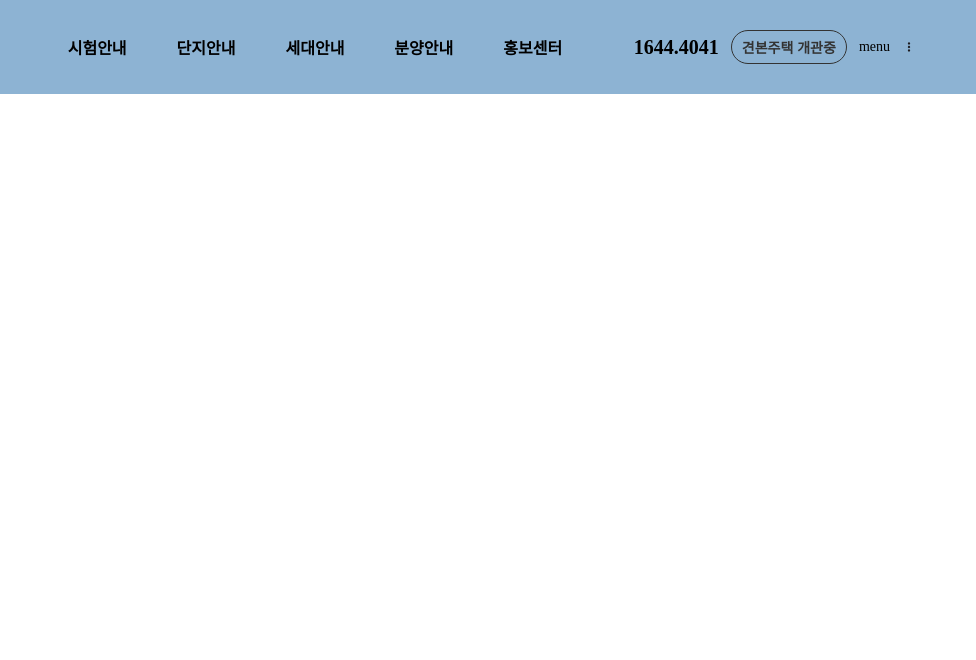
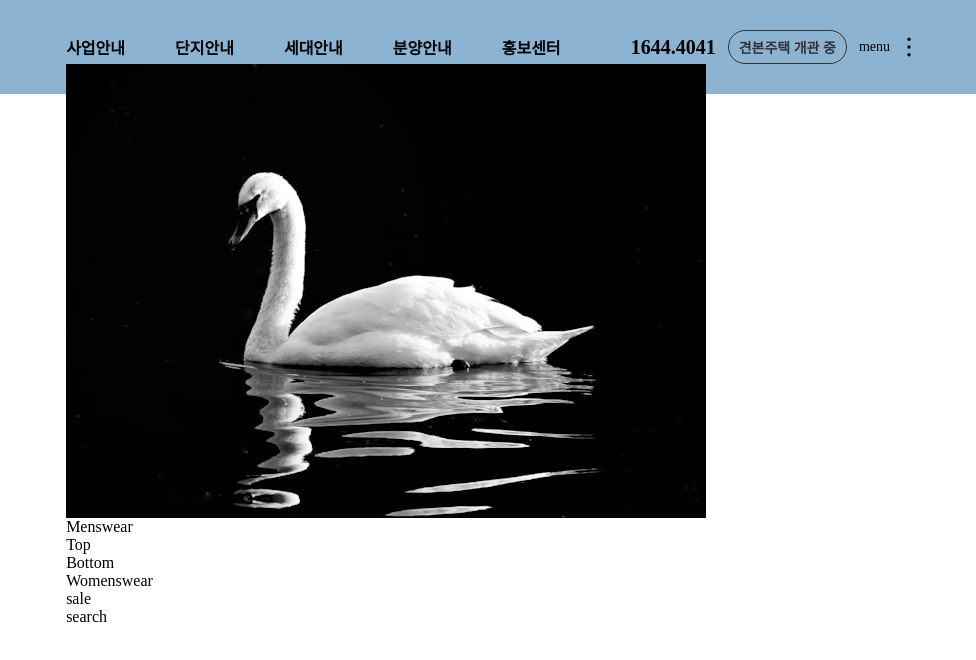
Before and after one commit to kmk20201681-code/UIUX_TEST_2, a plain HTML site: page index.html in a window 1280 px wide. Shown: the full height of the page, 304-1280 px from the left. Drawn offline with Linux system fonts and the light colour scheme.

Commit message:
구현 응용 평가 분석 및 수정보완(미완)
2차 메뉴부터 시작

```diff
--- a/index.html
+++ b/index.html
@@ -4,8 +4,8 @@
     <meta charset="UTF-8">
     <meta name="viewport" content="width=device-width, initial-scale=1.0">
     <title>구현 응용 능력단위 평가</title>
+    <link rel="stylesheet" href="normal.css">
     <link rel="stylesheet" href="style.css">
-    <link rel="stylesheet" href="nomal.css">
 </head>
 <body>
     <!-- 홈페이지 상단 -->
@@ -15,21 +15,29 @@
              <h1><a href="#" target="_blank" title="logo"><img class="logo-img" src="image/logo_black.svg" alt="home"></a></h1>
             <nav class="logo-box">
             <!-- 탑바 메뉴 리스트 -->
-                <div class="md-menu01-box">
+                <div class="m01-item">
                     <ul class="mn-li-ul">
-                        <li class="mn-li-li mn-li-li01"><a href="#" target="_blank" title="시험안내">시험안내</a></li>
+                        <li class="mn-li-li mn-li-li01"><a href="#" target="_blank" title="사업안내">사업안내</a></li>
                         <li class="mn-li-li mn-li-li02"><a href="#" target="_blank" title="단지안내">단지안내</a></li>
                         <li class="mn-li-li mn-li-li03"><a href="#" target="_blank" title="세대안내">세대안내</a></li>
                         <li class="mn-li-li mn-li-li04"><a href="#" target="_blank" title="분양안내">분양안내</a></li>
                         <li class="mn-li-li mn-li-li05"><a href="#" target="_blank" title="홍보센터">홍보센터</a></li>
                     </ul>
-                    <div class="menu02-box">
+                    <!-- 2차 메뉴 박스 -->
+                    <!-- <div class="menu02-box"></div> -->
+                    <div class="m02-item">
                         <section class="menu02">
                             <div class="mn02-img-box">
                                 <h1><a href="#" target="_blank" title="백조 이미지"><img src="image/menu02_1.jpg" alt="home"></a></h1>
                             </div>
                             <ul class="mn02-list-box">
-                                <li class="mn02-li-li mn02-li-li01"><a href="#" target="_blank" title="Menswear">Menswear</a></li>
+                                <li class="mn02-li-li mn02-li-li01"><a href="#" target="_blank" title="Menswear">Menswear</a>
+                                    <!-- 3차 메뉴 박스 -->
+                                    <ul class="mn03-nav">
+                                        <li class="m03-item m03-item01"><a href="#">Top</a></li>
+                                        <li class="m03-item m03-item02"><a href="#">Bottom</a></li>
+                                    </ul>
+                                </li>
                                 <li class="mn02-li-li mn02-li-li02"><a href="#" target="_blank" title="Womenswear">Womenswear</a></li>
                                 <li class="mn02-li-li mn02-li-li03"><a href="#" target="_blank" title="sale">sale</a></li>
                                 <li class="mn02-li-li mn02-li-li04"><a href="#" target="_blank" title="search">search</a></li>
@@ -40,10 +48,23 @@
             </nav>
             <!-- 탑바 우측 메뉴  -->
             <div class="rt-menu-box">
+                <!-- 정답 코드 -->
+                   <li class="user-item user-item01"><a href="tel:16444041" target="_blank" title="전화문의">1644.4041</a></li>
+                   <li class="user-item user-item02"><a href="#" target="_blank" title="견본주택 개관 중">견본주택 개관 중</a></li>
+
+                <!-- 오답 코드
                 <div class="mn-number">1644.4041</div>
-                <a href="#" target="_blank" title="viewsite"><button>견본주택 개관중</button></a>
-                <div class="mn-menuli">menu</div>
-                <a href="#" target="_blank" title="menuicon"><img class="menu-icon" src="image/more_vert.svg" alt="menuicon"></a>
+                <a href="#" target="_blank" title="viewsite"><button>견본주택 개관중</button></a> -->
+
+                <div class="mn-menu-item">menu</div>
+
+                <!-- 오답 코드
+                <a href="#" target="_blank" title="menuicon"><img class="menu-icon" src="image/more_vert.svg" alt="menuicon"></a> -->
+                <svg class="menu-svg" viewBox="0 0 4 18" aria-hidden="true">
+                    <circle cx="2" cy="2" r="1.5"></circle>
+                    <circle cx="2" cy="9" r="1.5"></circle>
+                    <circle cx="2" cy="16" r="1.5"></circle>
+                </svg>
             </div>
         </div>
     </header>
--- a/nomal.css
+++ b/normal.css
@@ -1,5 +1,6 @@
 body{margin: 0; padding: 0;}
 ul,ul>li{margin: 0; list-style: none; padding: 0;}
+li{margin: 0; list-style: none; padding: 0;}
 p{margin: 0;}
 h1,h2,h3,h4,h5,h6 {
     font-weight: normal;
@@ -16,6 +17,6 @@ button {
     padding: auto;
     border: none; outline: none;
 }
-img {
+img, svg {
     display: block;
 }
--- a/style.css
+++ b/style.css
@@ -19,7 +19,7 @@
 }
 
 /* 탑바 메뉴 리스트 */
-.md-menu01-box {
+.m01-item {
     /* border: 1px solid orange;    */
     display: flex;
     position: relative;
@@ -36,19 +36,37 @@
     font-weight: 600;
 }
 
-.menu02-box {
+
+
+/* --- 2차 메뉴 박스 --- */
+.m02-item {
     height: 0;
-    overflow: hidden;
+    /* overflow: hidden; */
     position: absolute;
     top: 100%; bottom: 0; left: 0; right: 0;
-    /* display: flex;
-    flex-direction: row; */
+
 }
-.md-menu01-box:hover> .menu02-box {
+
+/* 오답 코드 */
+/* .md-menu01-box:hover> .menu02-box {
     height: 500px;
     background-color: white;
+} */
+
+/* 정답 코드 */
+
+.m01-item:hover > a {
+text-decoration: underline;
 }
 
+.m02-item:hover>a {
+    color: blue;
+    text-decoration: underline;
+}
+
+.m02-item:hover > .mn03-nav {
+    display: flex;
+}
 
 /* 탑바 우측 메뉴 */
 .rt-menu-box {
@@ -57,11 +75,11 @@
     gap: 12px;
     align-items: center;
 }
-.mn-number {
+.user-item01 {
     font-size: 20px;
     font-weight: 700;
 }
-a > button {
+.user-item02 {
     font-size: 14px; font-weight: 700;
     color: #333;
     border: 1.5px solid #333;
@@ -69,7 +87,7 @@ a > button {
     padding: 6px 10px;
     transition: 0.3s;
 }
-a > button:hover {
+.user-item02:hover {
     font-size: 14px; font-weight: 700;
     background-color: #d8cdd8;
     color: #333;
@@ -78,12 +96,12 @@ a > button:hover {
     padding: 6px 10px;
 }
 
-.mn-menuli {
+.mn-menu-item {
     font-size: 14px;
     font-weight: 500;
 }
 
-.menu-icon {
+.menu-svg {
     width:  14px;
-  height: auto;
+    height: 20px;
 }
```
